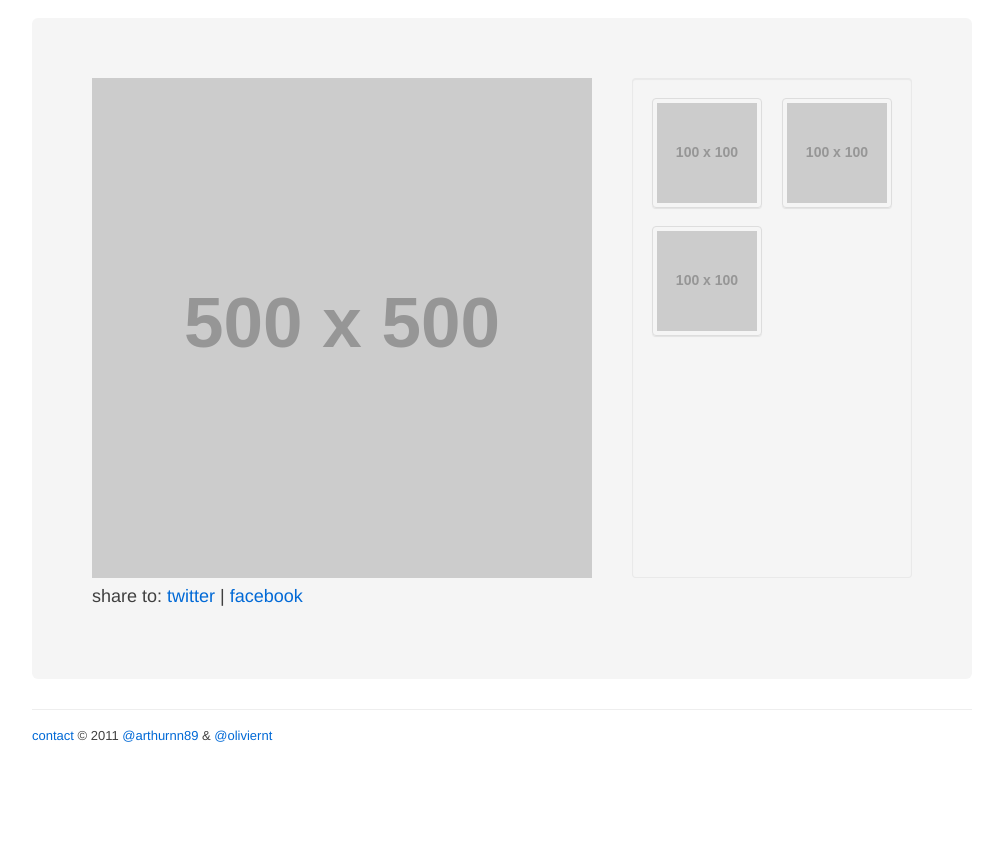
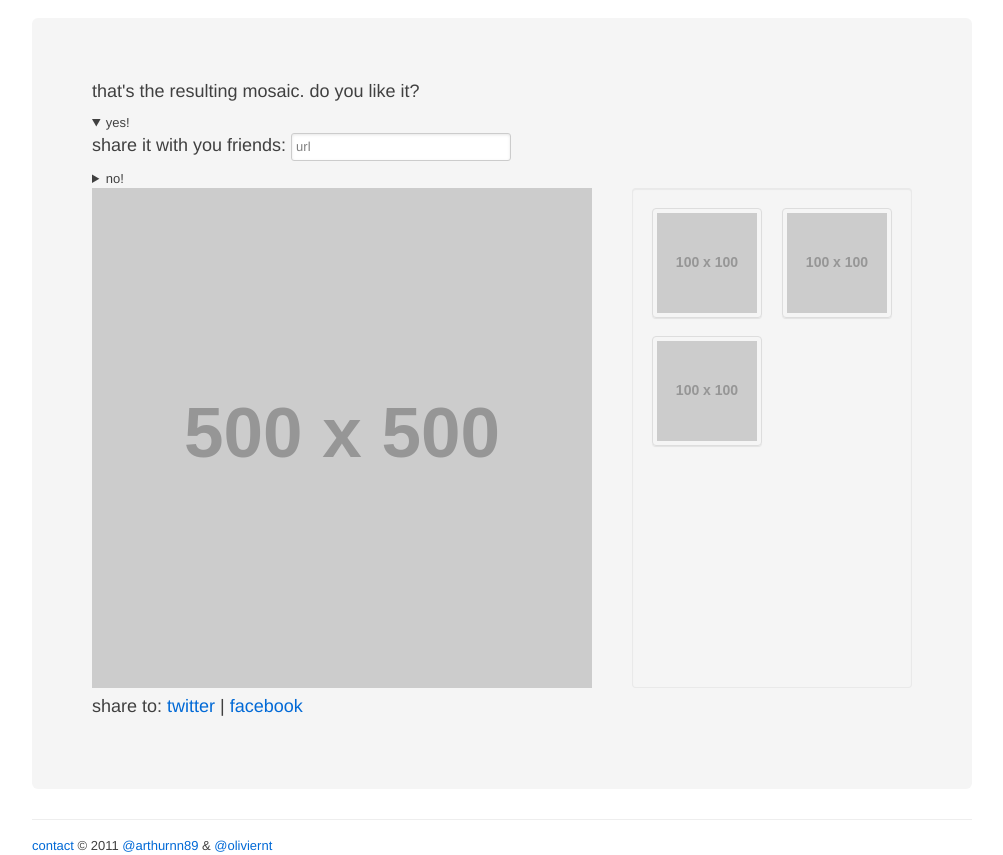
Before and after one commit to arthurnn/picturme, a Django app: template source/templates/details.html in a window 1280 px wide. Shown: the part 56-911 px from the top of the page, without its empty margins (138-1141 px from the left). Before the commit the page ends 798 px from the top, so only its background shows below. Run offline with Django 3.2, Linux system fonts and the light colour scheme; the template is opened without the code that fills it, so the values that code supplies are empty; grey boxes labelled with a size stand in for pictures from a placeholder-image service; parts of the project's set-up code (start-up, migrations or seed data) failed here and were passed over; some libraries are stand-ins or nearby versions; some web fonts are replaced.

Commit message:
added loading template
template to display that the image is being processed

```diff
--- a/docroot/static/js/script.js
+++ b/docroot/static/js/script.js
@@ -24,8 +24,23 @@
     popup(url, title)
     return false;
   });
+  $("form").bind("reset", function(){
+      //return confirm("Are you sure?");
+  });
+  $("#loader").ready(function(){
+      var $t = $("#loader");
+
+      setInterval(function(){
+        if ($t.text().length >= 3) {
+            $t.text(".");
+        }
+        else {
+            $t.append(".");
+        }
+    }, 1000);
+  });
 });
 
 var popup = function(url, title) {
     return window.open(url, title, "height=250,width=550");
-}
+};
--- a/source/templates/details.html
+++ b/source/templates/details.html
@@ -8,10 +8,23 @@
 {% block content %}
     <section>
         <div class="show-grid row">
+            <div class="span">
+                <p>That's the resulting mosaic. Do you like it?</p>
+                <details open>
+                    <summary>Yes!</summary>
+                    <p>Share it with you friends: <input type="text" value="URL" /></p>
+                </details>
+                <details>
+                    <summary>No!</summary>
+                    <p>Well that's sad but why don't you give it another try... <a href="#">retry</a></p>
+                </details>
+            </div>
+        </div>
+        <div class="show-grid row">
             <!-- LEFT SIDE -->
             <div class="span9">
                 <div id="picture">
-                    <img src="http://placehold.it/500x500" alt="" />
+                    <img src="http://placehold.it/500/E8117F/FFFFFF" alt="" />
                 </div>
                 <p>
                     Share to: <a href="https://twitter.com/share" class="share-tw" title="Twitter">Twitter</a> | <a href="#" class="share-fb">Facebook</a>
@@ -24,17 +37,17 @@
                     <ul class="media-grid">
                         <li>
                             <a href="#">
-                                <img class="thumbnail" src="http://placehold.it/100x100" alt="">
+                                <img class="thumbnail" src="http://placehold.it/100" alt="">
                             </a>
                         </li>
                         <li>
                             <a href="#">
-                                <img class="thumbnail" src="http://placehold.it/100x100" alt="">
+                                <img class="thumbnail" src="http://placehold.it/100" alt="">
                             </a>
                         </li>
                         <li>
                             <a href="#">
-                                <img class="thumbnail" src="http://placehold.it/100x100" alt="">
+                                <img class="thumbnail" src="http://placehold.it/100" alt="">
                             </a>
                         </li>
                     </ul>
--- a/source/urls.py
+++ b/source/urls.py
@@ -5,7 +5,8 @@
 
 urlpatterns = patterns('',
     url(r'^$', direct_to_template, {'template': 'index.html'}, name='home'),
-    url(r'^detail/$', direct_to_template, {'template': 'details.html'}, name='home'),
+    url(r'^detail/$', direct_to_template, {'template': 'details.html'}, name='detail'),
+    url(r'^loading/$', direct_to_template, {'template': 'loading.html'}, name='loading'),
 
     url(r'^admin/', include(admin.site.urls)),
 )
```
Also changed, not shown: source/templates/loading.html (added, +11 -0 lines).
